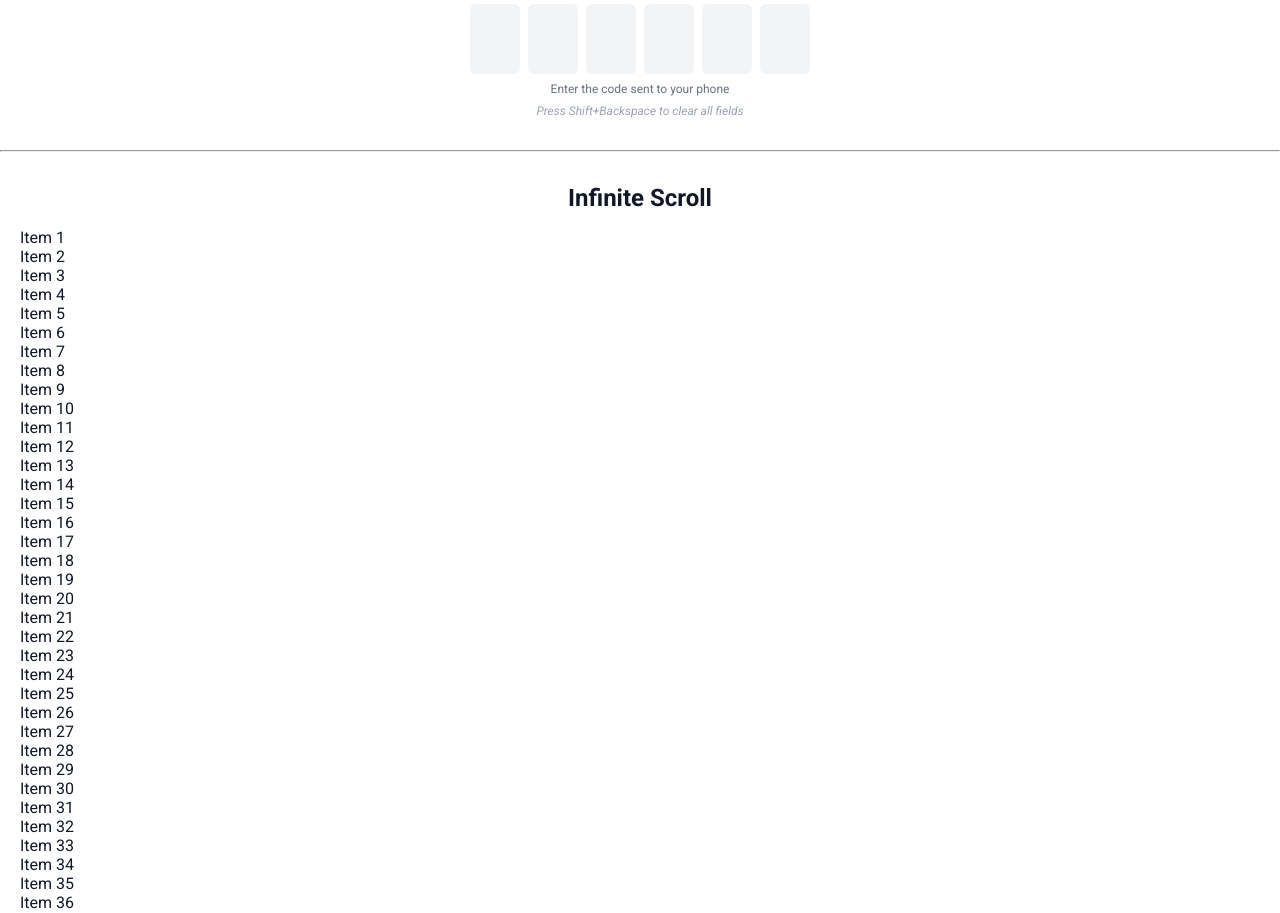
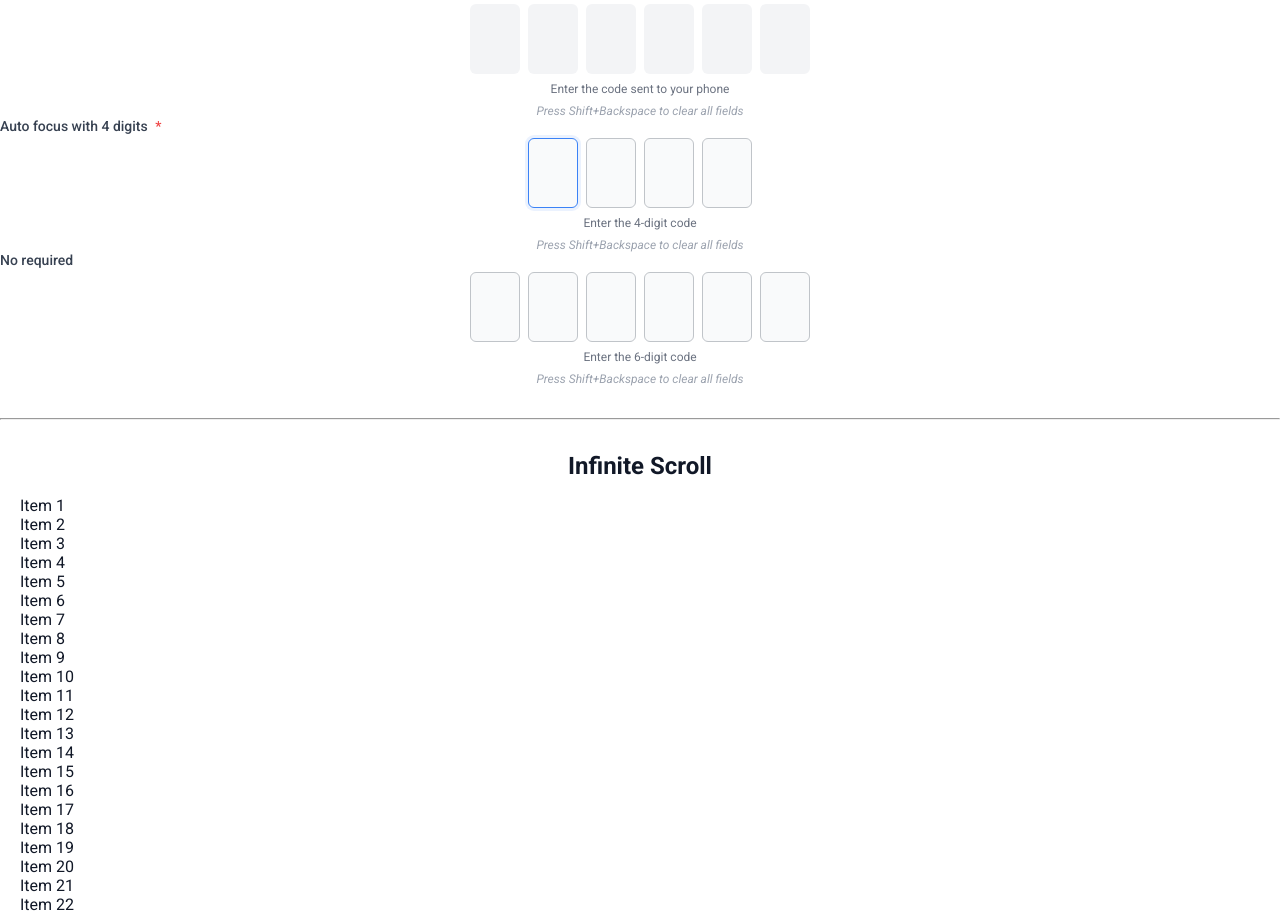
Before and after one commit to edgarimai/vue-smart-ui, a Vue app: page / in a window 1280 px wide. Shown: the part 5247-6160 px from the top of the page. Built offline with nearby package versions, Linux system fonts and the light colour scheme.

Commit message:
feat(README, App): update documentation for BaseOTP component and integrate new examples in App.vue

```diff
--- a/src/App.vue
+++ b/src/App.vue
@@ -82,6 +82,7 @@ const pageState = reactive({
   },
   otp: {
     value: '',
+    value4: '',
   },
   infiniteScroll: {
     items: [],
@@ -871,11 +872,9 @@ onMounted(() => {
       <h2>OTP</h2>
       <BaseOTP
         v-model="pageState.otp.value"
-        :length="6"
         label="Variant default"
         helperText="Enter the code sent to your phone"
         required
-        @complete="handleOTPComplete"
       />
       <BaseOTP
         v-model="pageState.otp.value"
@@ -883,8 +882,20 @@ onMounted(() => {
         label="Variant filled"
         helperText="Enter the code sent to your phone"
         required
-        @complete="handleOTPComplete"
         variant="filled"
+      />
+      <BaseOTP
+        v-model="pageState.otp.value4"
+        :length="4"
+        label="Auto focus with 4 digits"
+        helper-text="Enter the 4-digit code"
+        required
+        auto-focus
+      />
+      <BaseOTP
+        v-model="pageState.otp.value"
+        label="No required"
+        helper-text="Enter the 6-digit code"
       />
     </div>
 
```
Also changed, not shown: 1 other file (tests, documents, lock files or other folders).
